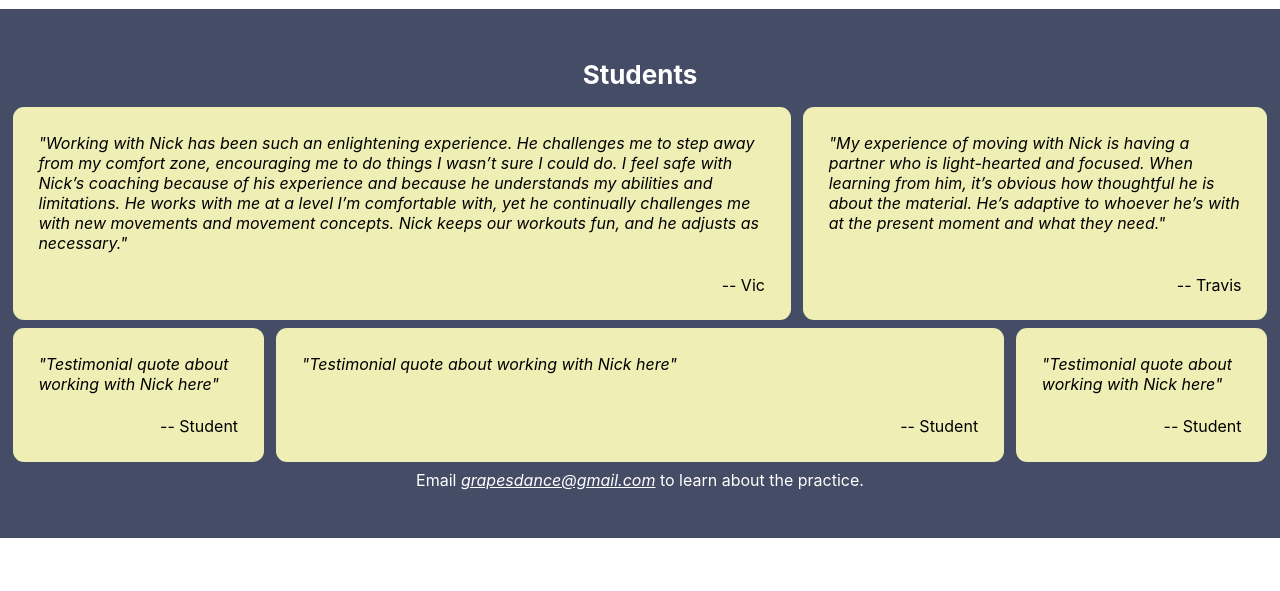
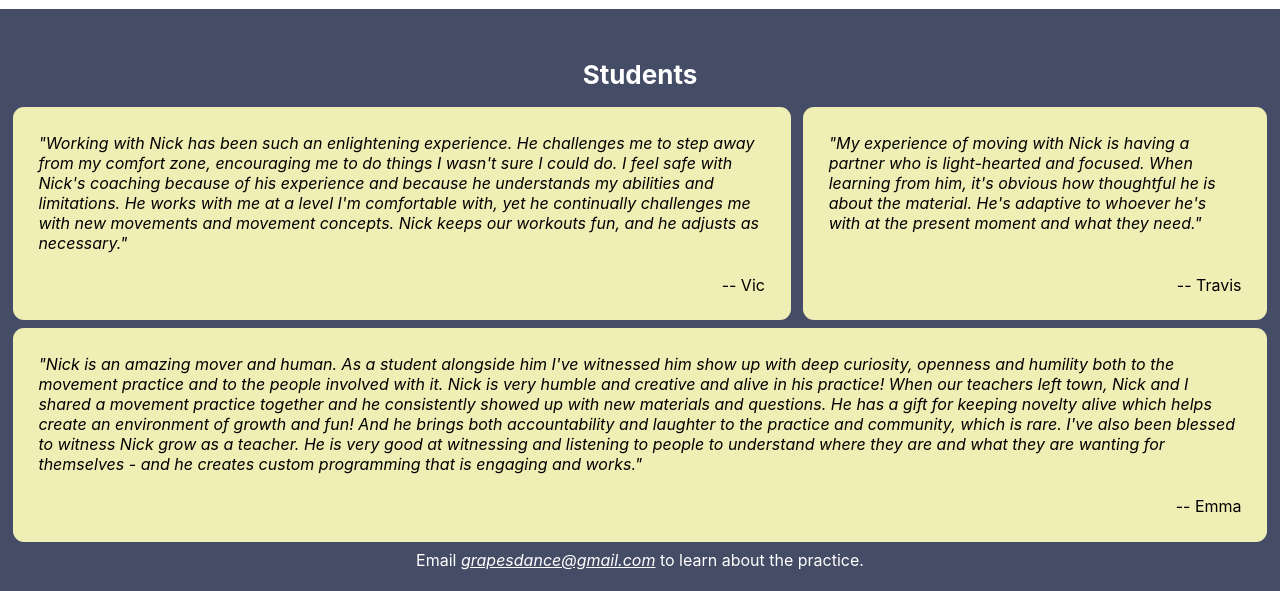
Before and after one commit to DigitalDsntHurt/jaaaam, a React (Create React App) app: page / in a window 1280 px wide. Shown: the part 2220-2811 px from the top of the page. Built offline with nearby package versions, Linux system fonts and the light colour scheme.

Commit message:
Adds Emma testimonial copy

```diff
--- a/src/Students.js
+++ b/src/Students.js
@@ -7,21 +7,31 @@ const Students = ({ theme }) => {
                     {/* VIC */}
                     <div className='student-testimonial-box'>
                         <div className='student-testimonial-text'>
-                            "Working with Nick has been such an enlightening experience. He challenges me to step away from my comfort zone, encouraging me to do things I wasn’t sure I could do. I feel safe with Nick’s coaching because of his experience and because he understands my abilities and limitations. He works with me at a level I’m comfortable with, yet he continually challenges me with new movements and movement concepts. Nick keeps our workouts fun, and he adjusts as necessary."
+                            "Working with Nick has been such an enlightening experience. He challenges me to step away from my comfort zone, encouraging me to do things I wasn't sure I could do. I feel safe with Nick's coaching because of his experience and because he understands my abilities and limitations. He works with me at a level I'm comfortable with, yet he continually challenges me with new movements and movement concepts. Nick keeps our workouts fun, and he adjusts as necessary."
                         </div>
                         <div className='student-attribution-text'>-- Vic</div>
                     </div>
                     {/* TRAVIS */}
                     <div className='student-testimonial-box'>
                         <div className='student-testimonial-text'>
-                            "My experience of moving with Nick is having a partner who is light-hearted and focused. When learning from him, it’s obvious how thoughtful he is about the material. He’s adaptive to whoever he’s with at the present moment and what they need."
+                            "My experience of moving with Nick is having a partner who is light-hearted and focused. When learning from him, it's obvious how thoughtful he is about the material. He's adaptive to whoever he's with at the present moment and what they need."
                         </div>
                         <div className='student-attribution-text'>-- Travis</div>
                     </div>
                 </div>
-                <div className="students-div-row-2">
+                <div className="students-div-row-full">
                     <div className='student-testimonial-box'>
-                        <div className='student-testimonial-text'>"Testimonial quote about working with Nick here"</div>
+                        <div className='student-testimonial-text'>
+                            "Nick is an amazing mover and human. As a student alongside him I've witnessed him show up with deep curiosity, openness and humility both to the movement practice and to the people involved with it. Nick is very humble and creative and alive in his practice! When our teachers left town, Nick and I shared a movement practice together and he consistently showed up with new materials and questions. He has a gift for keeping novelty alive which helps create an environment of growth and fun! And he brings both accountability and laughter to the practice and community, which is rare. I've also been blessed to witness Nick grow as a teacher. He is very good at witnessing and listening to people to understand where they are and what they are wanting for themselves - and he creates custom programming that is engaging and works."
+                        </div>
+                        <div className='student-attribution-text'>-- Emma</div>
+                    </div>
+                </div>
+                {/* <div className="students-div-row-2">
+                    <div className='student-testimonial-box'>
+                        <div className='student-testimonial-text'>
+                            ""
+                        </div>
                         <div className='student-attribution-text'>-- Student</div>
                     </div>
                     <div className='student-testimonial-box'>
@@ -32,7 +42,7 @@ const Students = ({ theme }) => {
                         <div className='student-testimonial-text'>"Testimonial quote about working with Nick here"</div>
                         <div className='student-attribution-text'>-- Student</div>
                     </div>
-                </div>
+                </div> */}
                 <div >
                     Email <a className="offering-c2a" href='mailto:grapesdance@gmail.com'>grapesdance@gmail.com</a> to learn about the practice.
                 </div>
```
